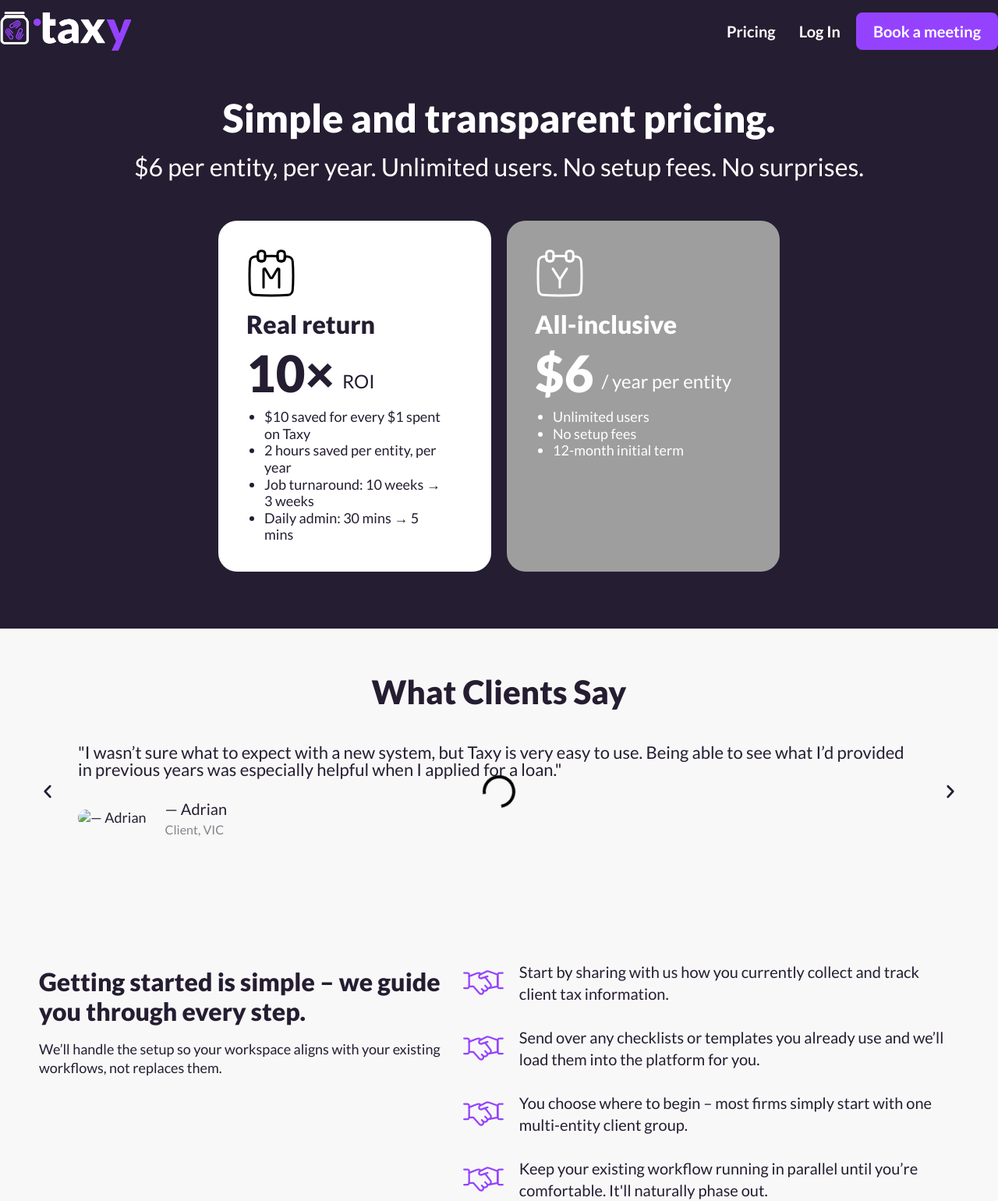
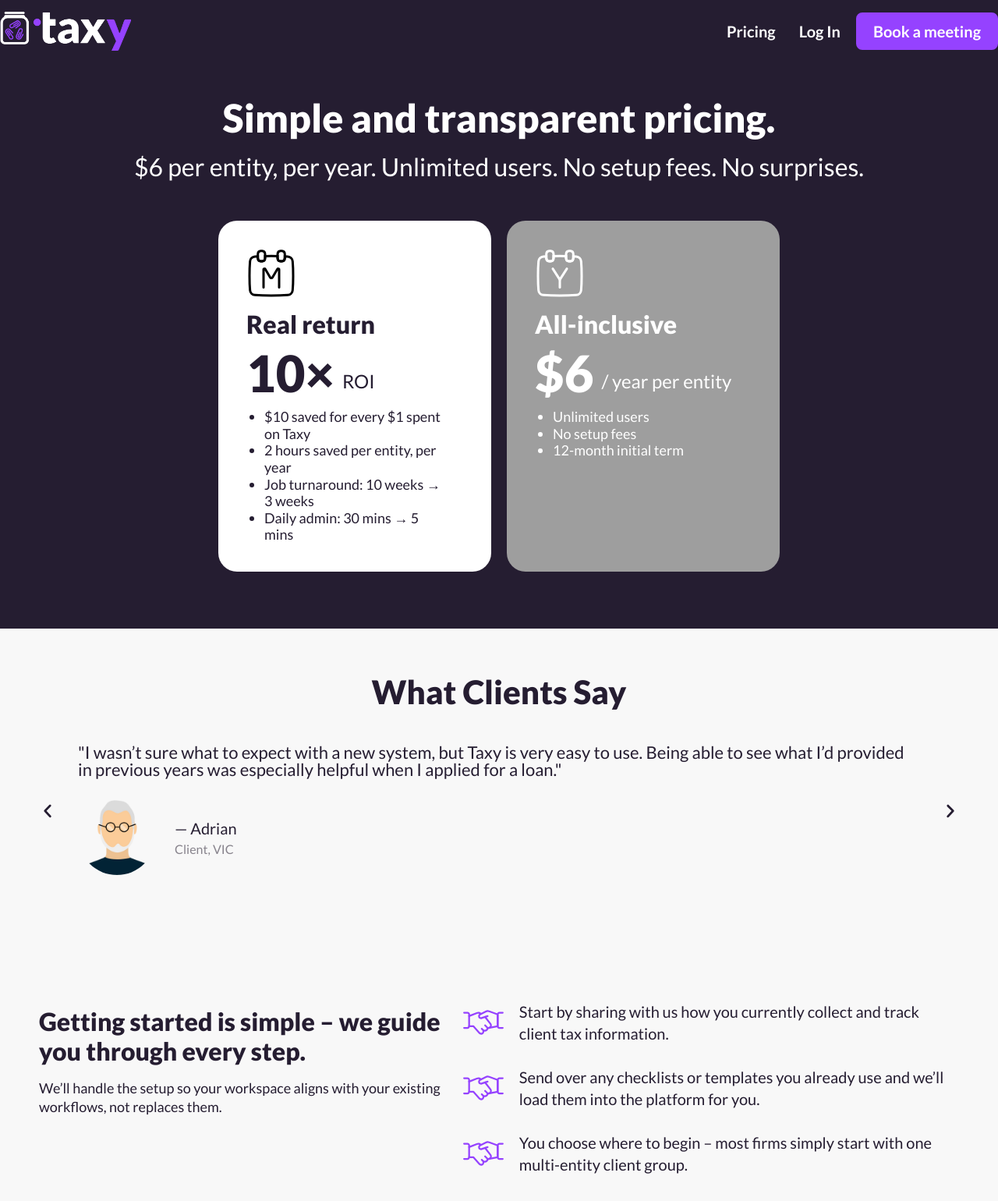
Before and after one commit to taxy-au/taxy-website, a Jekyll site: the page built from pricing.html, in a window 1280 px wide. Shown: the top 1540 px of the page at 78% size. Built offline with Jekyll 4.4.1, drawn with Linux system fonts in a browser that asks for light colours; nearby versions of some CDN libraries; library files that are not in the unit come from our copies.

Commit message:
Fix client testimonial spinner: load images directly, not via swiper-lazy
Carousel was set to lazyload:yes but the swiper lazy-load JS isn't running,
so the four client testimonial images (Adrian/Karin/Alison/Chris) sat on
preloader spinners forever. Converted data-src + .swiper-lazy + preloader
divs to plain src attributes — images now load eagerly.

Same fix applied to the matching carousel on the pricing page.

Co-Authored-By: Claude Opus 4.7 (1M context) <noreply@anthropic.com>

```diff
--- a/pricing.html
+++ b/pricing.html
@@ -80,9 +80,7 @@ extra_head: head-pricing.html
 									</div>
 						<div class="elementor-testimonial__footer">
 									<div class="elementor-testimonial__image">
-						<img class="swiper-lazy" data-src="{{ site.baseurl }}/assets/wp-content/uploads/2025/12/7-e1766042917890.png" alt="— Adrian">
-													<div class="swiper-lazy-preloader"></div>
-											</div>
+						<img src="{{ site.baseurl }}/assets/wp-content/uploads/2025/12/7-e1766042917890.png" alt="— Adrian"></div>
 								<cite class="elementor-testimonial__cite"><span class="elementor-testimonial__name">— Adrian</span><span class="elementor-testimonial__title">Client, VIC</span></cite>			</div>
 		</div>
 								</div>
@@ -94,9 +92,7 @@ extra_head: head-pricing.html
 									</div>
 						<div class="elementor-testimonial__footer">
 									<div class="elementor-testimonial__image">
-						<img class="swiper-lazy" data-src="{{ site.baseurl }}/assets/wp-content/uploads/2025/12/3-e1766043073900.png" alt="— Karin">
-													<div class="swiper-lazy-preloader"></div>
-											</div>
+						<img src="{{ site.baseurl }}/assets/wp-content/uploads/2025/12/3-e1766043073900.png" alt="— Karin"></div>
 								<cite class="elementor-testimonial__cite"><span class="elementor-testimonial__name">— Karin</span><span class="elementor-testimonial__title">Client, NSW</span></cite>			</div>
 		</div>
 								</div>
@@ -108,9 +104,7 @@ extra_head: head-pricing.html
 									</div>
 						<div class="elementor-testimonial__footer">
 									<div class="elementor-testimonial__image">
-						<img class="swiper-lazy" data-src="{{ site.baseurl }}/assets/wp-content/uploads/2025/12/1-e1766043021172.png" alt="— Alison">
-													<div class="swiper-lazy-preloader"></div>
-											</div>
+						<img src="{{ site.baseurl }}/assets/wp-content/uploads/2025/12/1-e1766043021172.png" alt="— Alison"></div>
 								<cite class="elementor-testimonial__cite"><span class="elementor-testimonial__name">— Alison</span><span class="elementor-testimonial__title">Client, NSW</span></cite>			</div>
 		</div>
 								</div>
@@ -122,9 +116,7 @@ extra_head: head-pricing.html
 									</div>
 						<div class="elementor-testimonial__footer">
 									<div class="elementor-testimonial__image">
-						<img class="swiper-lazy" data-src="{{ site.baseurl }}/assets/wp-content/uploads/2025/12/4-e1766043098442.png" alt="— Chris">
-													<div class="swiper-lazy-preloader"></div>
-											</div>
+						<img src="{{ site.baseurl }}/assets/wp-content/uploads/2025/12/4-e1766043098442.png" alt="— Chris"></div>
 								<cite class="elementor-testimonial__cite"><span class="elementor-testimonial__name">— Chris</span><span class="elementor-testimonial__title">Client, NSW</span></cite>			</div>
 		</div>
 								</div>
```
Also changed, not shown: index.html (+4 -12 lines).
